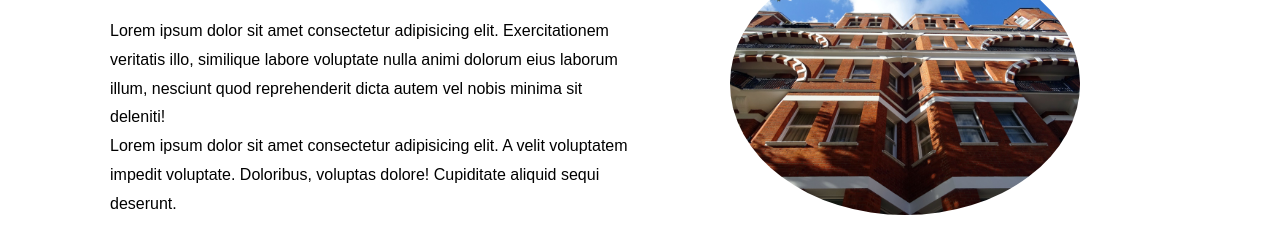
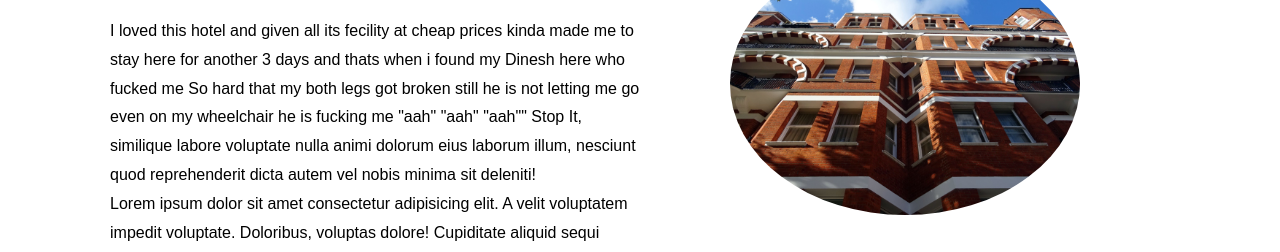
Before and after one commit to vishal7580/hotelwebsite, a plain HTML site: page about.html in a window 1280 px wide. Shown: the part 148-400 px from the top of the page. Drawn offline with Linux system fonts and the light colour scheme.

Commit message:
Update about.html

```diff
--- a/about.html
+++ b/about.html
@@ -28,7 +28,7 @@
             <div class="col-1">
         <h1> <span>About</span> Hotel BT</h1>
 
-        <p class="about-para">Lorem ipsum dolor sit amet consectetur adipisicing elit. Exercitationem veritatis illo, similique labore voluptate nulla animi dolorum eius laborum illum, nesciunt quod reprehenderit dicta autem vel nobis minima sit deleniti!</p>
+        <p class="about-para"> I loved this hotel and given all its fecility at cheap prices kinda made me to stay here for another 3 days and thats when i found my Dinesh here who fucked me So hard that my both legs got broken still he is not letting me go even on my wheelchair he is fucking me "aah" "aah" "aah"" Stop It, similique labore voluptate nulla animi dolorum eius laborum illum, nesciunt quod reprehenderit dicta autem vel nobis minima sit deleniti!</p>
 
         <p class="about-para" > Lorem ipsum dolor sit amet consectetur adipisicing elit. A velit voluptatem impedit voluptate. Doloribus, voluptas dolore! Cupiditate aliquid sequi deserunt.</p>
 
```
